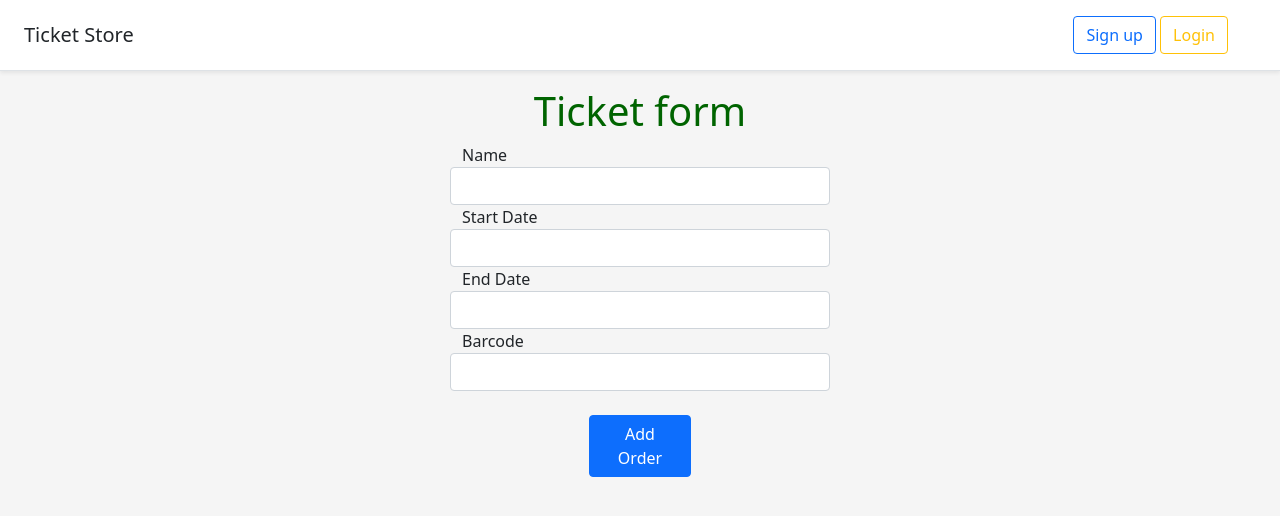
After one commit to shotttik/ticket_storeProject, a Django app: template templates/pages/add_ticket.html in a window 1280 px wide. The commit adds this page. Shown: the top 516 px of the page. Run offline with Django 3.2, Linux system fonts and the light colour scheme; the template is opened without the code that fills it: values that come from a table or form of the project are taken from there, others are empty.

Commit message:
added some information about store for superuser

```diff
--- /dev/null
+++ b/ecommerce/forms.py
@@ -0,0 +1,30 @@
+from django import forms
+
+from ecommerce.models import Ticket
+
+
+class TicketForm(forms.ModelForm):
+    name = forms.CharField(widget=forms.TextInput(
+        attrs={
+            'class': 'form-control',
+        }
+    ))
+    start_date = forms.DateTimeField(widget=forms.DateTimeInput(
+        attrs={
+            'class': 'form-control',
+        }
+    ))
+    end_date = forms.DateTimeField(widget=forms.DateTimeInput(
+        attrs={
+            'class': 'form-control',
+        }
+    ))
+    barcode = forms.CharField(widget=forms.TextInput(
+        attrs={
+            'class': 'form-control'
+        }
+    ))
+
+    class Meta:
+        model = Ticket
+        fields = ('name', 'start_date', 'end_date', 'barcode')
--- a/templates/base.html
+++ b/templates/base.html
@@ -18,7 +18,9 @@
 
 			{% if user.is_authenticated %}
 				<a class="btn btn-success" href="{% url 'add_ticket' %}" role="button"><strong>Add Ticket</strong></a>
-				<a class="btn btn-info" href="{% url 'profile' %}" role="button">Profile</a>
+				{% if user.is_not_superuser %}
+					<a class="btn btn-info" href="{% url 'profile' %}" role="button">Profile</a>
+				{% endif %}
 				{#			<a class="btn-outline">{{ user.email }}</a>#}
 				<a class="btn btn-warning" href="javascript:{document.getElementById('logout').submit()}" role="button">Log
 					Out</a>
--- /dev/null
+++ b/templates/pages/add_ticket.html
@@ -0,0 +1,71 @@
+{% extends 'base.html' %}
+
+{% block content %}
+	<div class="container">
+		<div class="row">
+			<div class="col-4"></div>
+			<div class="col-4">
+				<form method="POST" action="{% url 'add_ticket' %}" autocomplete="off" novalidate>
+					{% csrf_token %}
+					<div class="row text-center">
+						<h1 style="color: darkgreen">Ticket form</h1>
+					</div>
+
+					<div class="row">
+						<label for="{{ ticket_form.name.id_for_label }}">Name</label>
+						{{ ticket_form.name }}
+						{% for error in ticket_form.errors.name %}
+							<p class="error">{{ error }}</p>
+						{% endfor %}
+					</div>
+
+					<div class="row">
+						<label for="{{ ticket_form.start_date.id_for_label }}">Start Date</label>
+						{{ ticket_form.start_date }}
+						{% for error in ticket_form.errors.start_date %}
+							<p class="error">{{ error }}</p>
+						{% endfor %}
+					</div>
+
+					<div class="row">
+						<label for="{{ ticket_form.end_date.id_for_label }}">End Date</label>
+						{{ ticket_form.end_date }}
+						{% for error in ticket_form.errors.end_date %}
+							<p class="error">{{ error }}</p>
+						{% endfor %}
+					</div>
+
+					<div class="row">
+						<label for="{{ ticket_form.barcode.id_for_label }}">Barcode</label>
+						{{ ticket_form.barcode }}
+						{% for error in ticket_form.errors.barcode %}
+							<p class="error">{{ error }}</p>
+						{% endfor %}
+					</div>
+					<br>
+					<div class="row">
+						<div class="col-4"></div>
+						<div class="col-4">
+							<div class="column">
+								<button type="submit" class="btn btn-primary">Add Order</button>
+							</div>
+						</div>
+						<div class="col-4"></div>
+
+					</div>
+
+				</form>
+
+			</div>
+			<div class="col-4"></div>
+
+		</div>
+	</div>
+
+	 <style>
+	    .error{
+		    color: red;
+	    }
+	 </style>
+
+{% endblock %}
```
Also changed, not shown: ecommerce/views.py (+14 -2 lines), templates/pages/home.html (+28 -3 lines), db.sqlite3.
